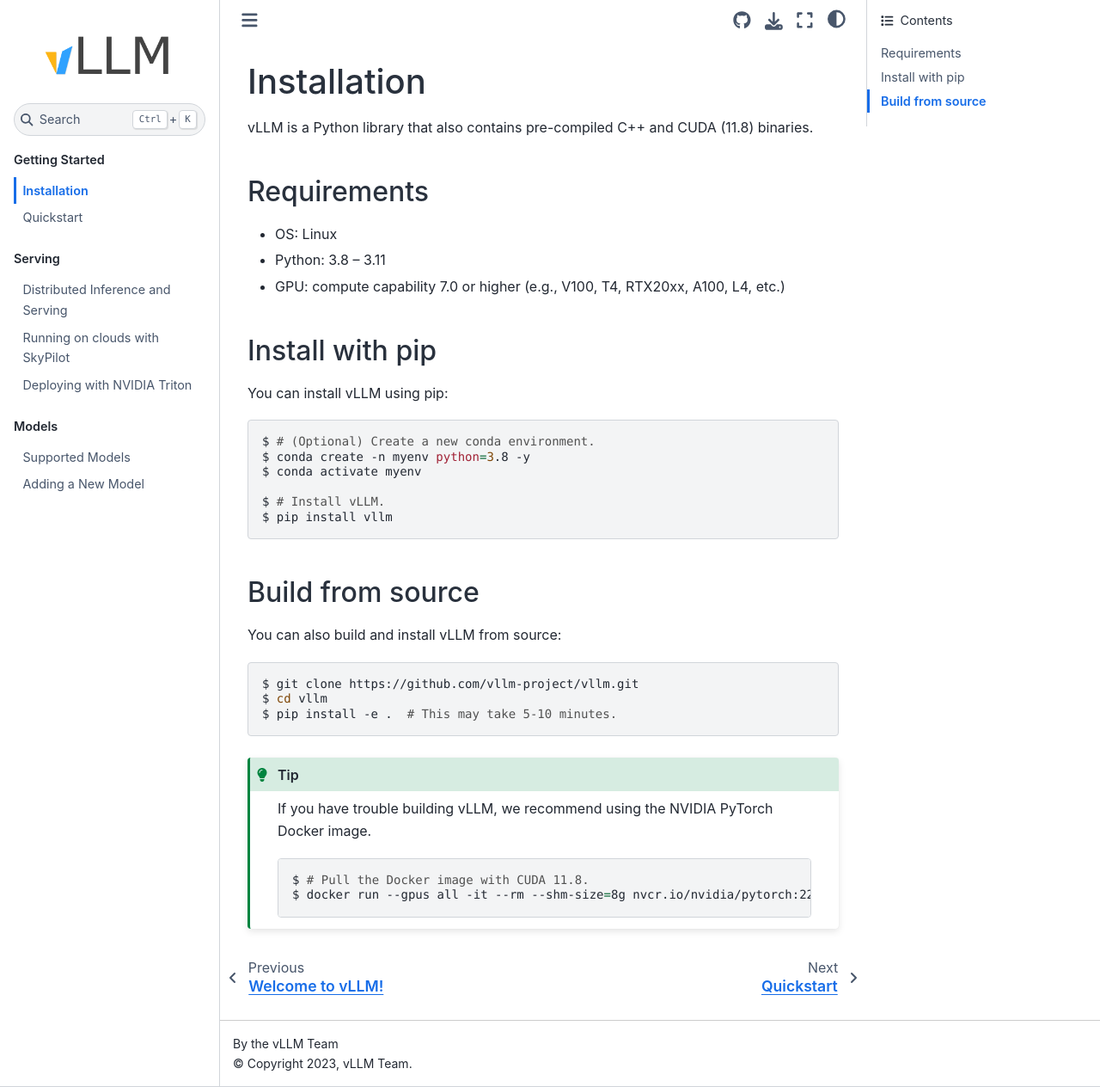
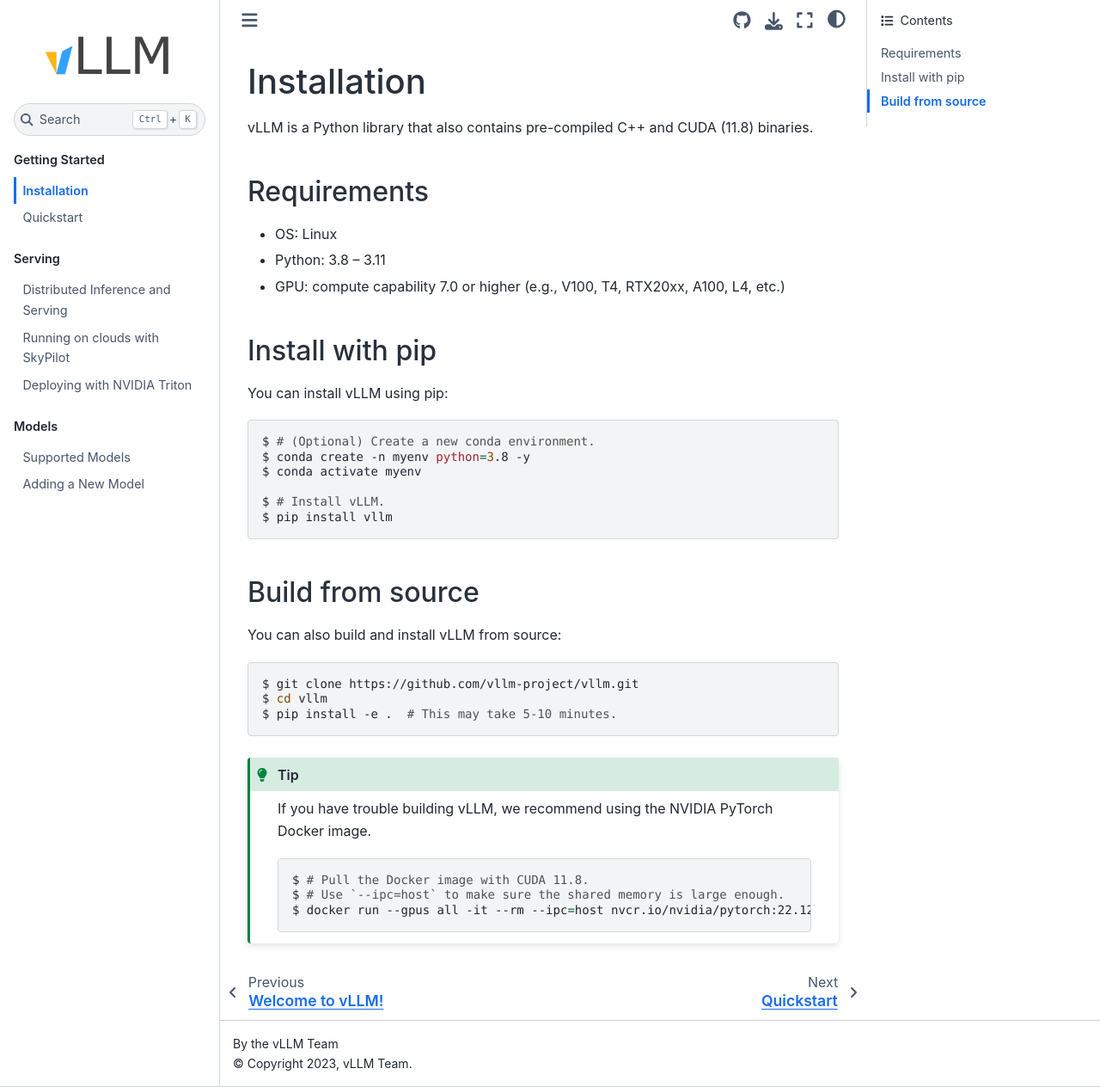
Before and after one commit to shaojiewang/vllm-rocm, a Sphinx documentation site: the page built from docs/source/getting_started/installation.rst, in a window 1280 px wide and 1264 px high. Shown: the whole window at 86% size. Built offline with Sphinx 7.4.7 and the Sphinx Book theme 1.1.4, drawn with Linux system fonts in a browser that asks for light colours.

Commit message:
Use `--ipc=host` in docker run for distributed inference (#1125)

```diff
--- a/docs/source/getting_started/installation.rst
+++ b/docs/source/getting_started/installation.rst
@@ -46,4 +46,5 @@
     .. code-block:: console
 
         $ # Pull the Docker image with CUDA 11.8.
-        $ docker run --gpus all -it --rm --shm-size=8g nvcr.io/nvidia/pytorch:22.12-py3
+        $ # Use `--ipc=host` to make sure the shared memory is large enough.
+        $ docker run --gpus all -it --rm --ipc=host nvcr.io/nvidia/pytorch:22.12-py3
```
